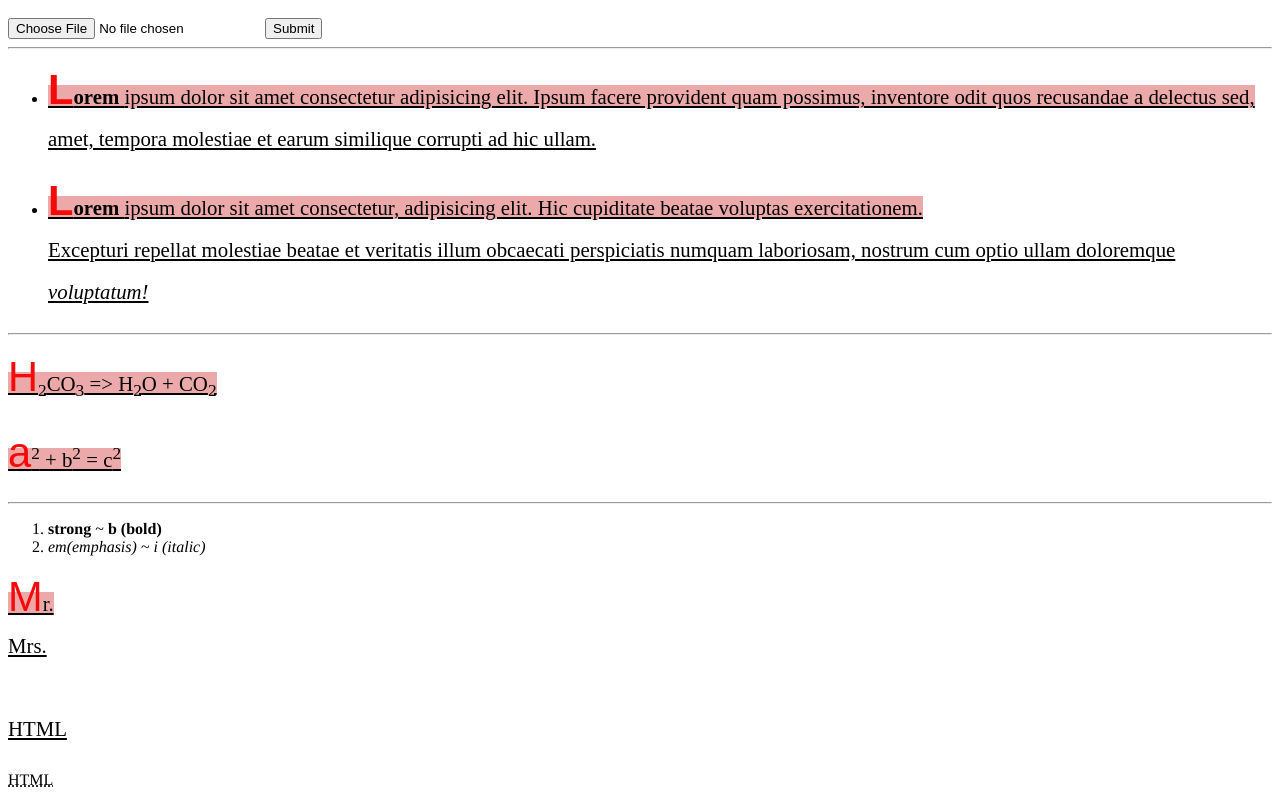
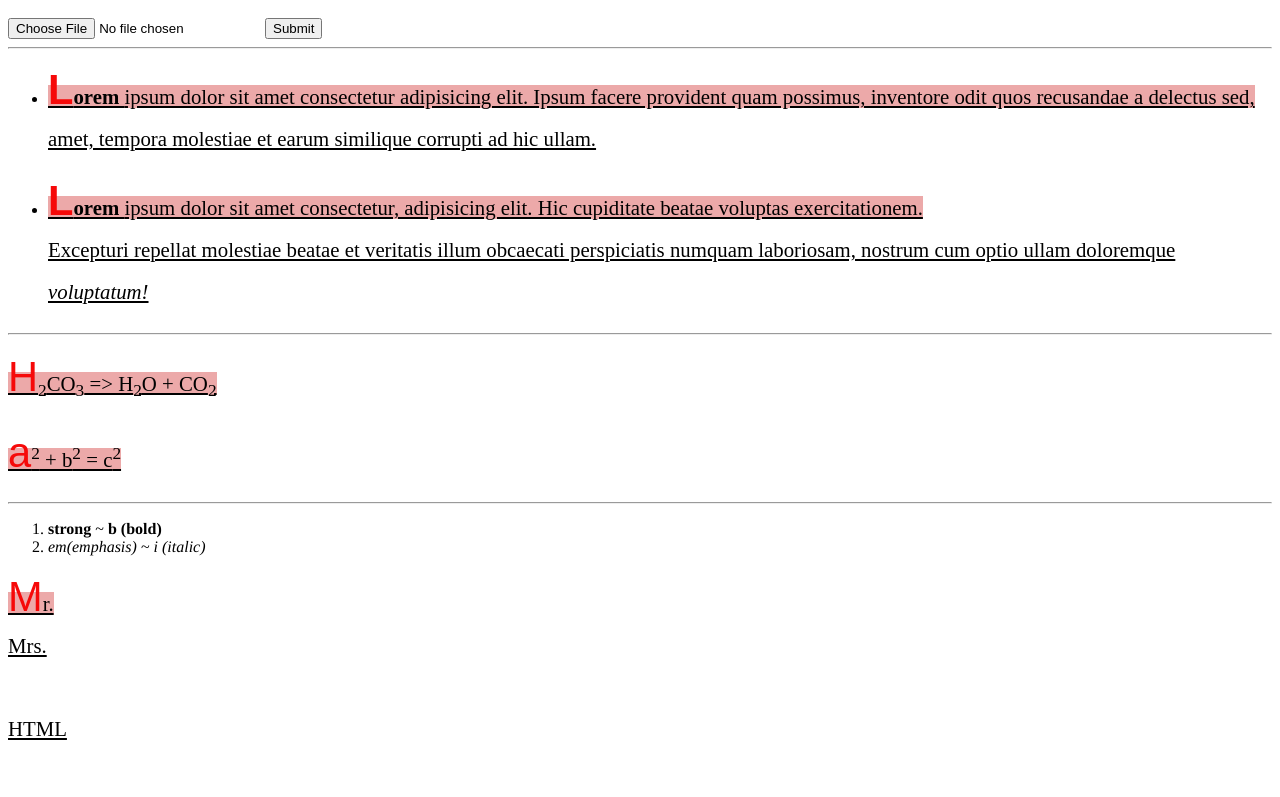
Before and after one commit to Stan238/web_dev_study, a plain HTML site: page index.html in a window 1280 px wide. Shown: the part 1886-2683 px from the top of the page. After the commit the page ends 2657 px from the top, so only its background shows below. Drawn offline with Linux system fonts and the light colour scheme.

Commit message:
Update index.html structure and improve accessibility features

```diff
--- a/index.html
+++ b/index.html
@@ -109,10 +109,9 @@
             <abbr title="Mister">Mr.</abbr> <br />
             <abbr title="Miss">Mrs.</abbr> <br />
             <br />
-            <acronym title="Hyper Text Markt Language">HTML</acronym>
+            <abbr title="Hyper Text Markup Language">HTML</abbr>
         </p>
 
 </body>
-<acronym title="Hyper Text Markup Language">HTML</acronym>
 
 </html>
```
